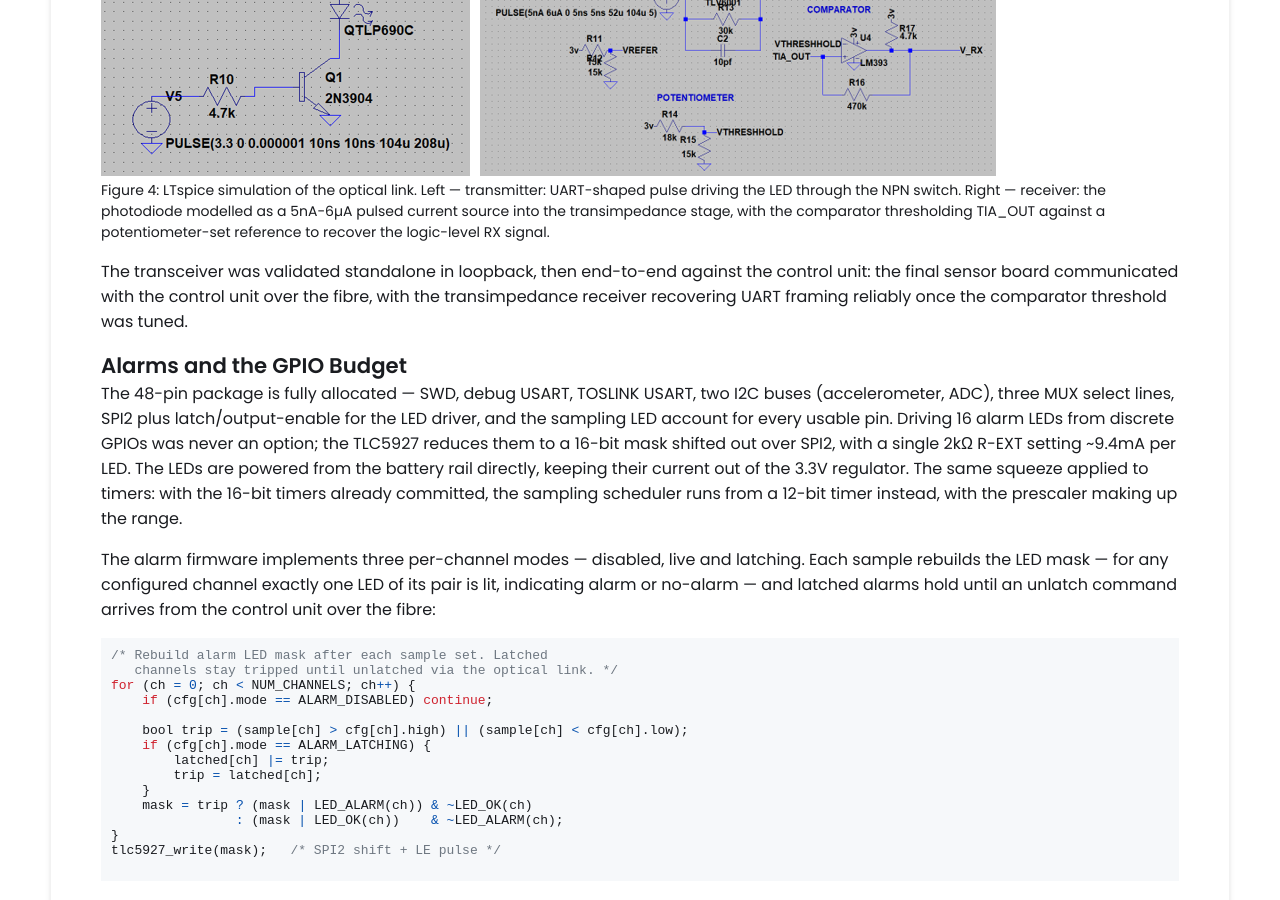
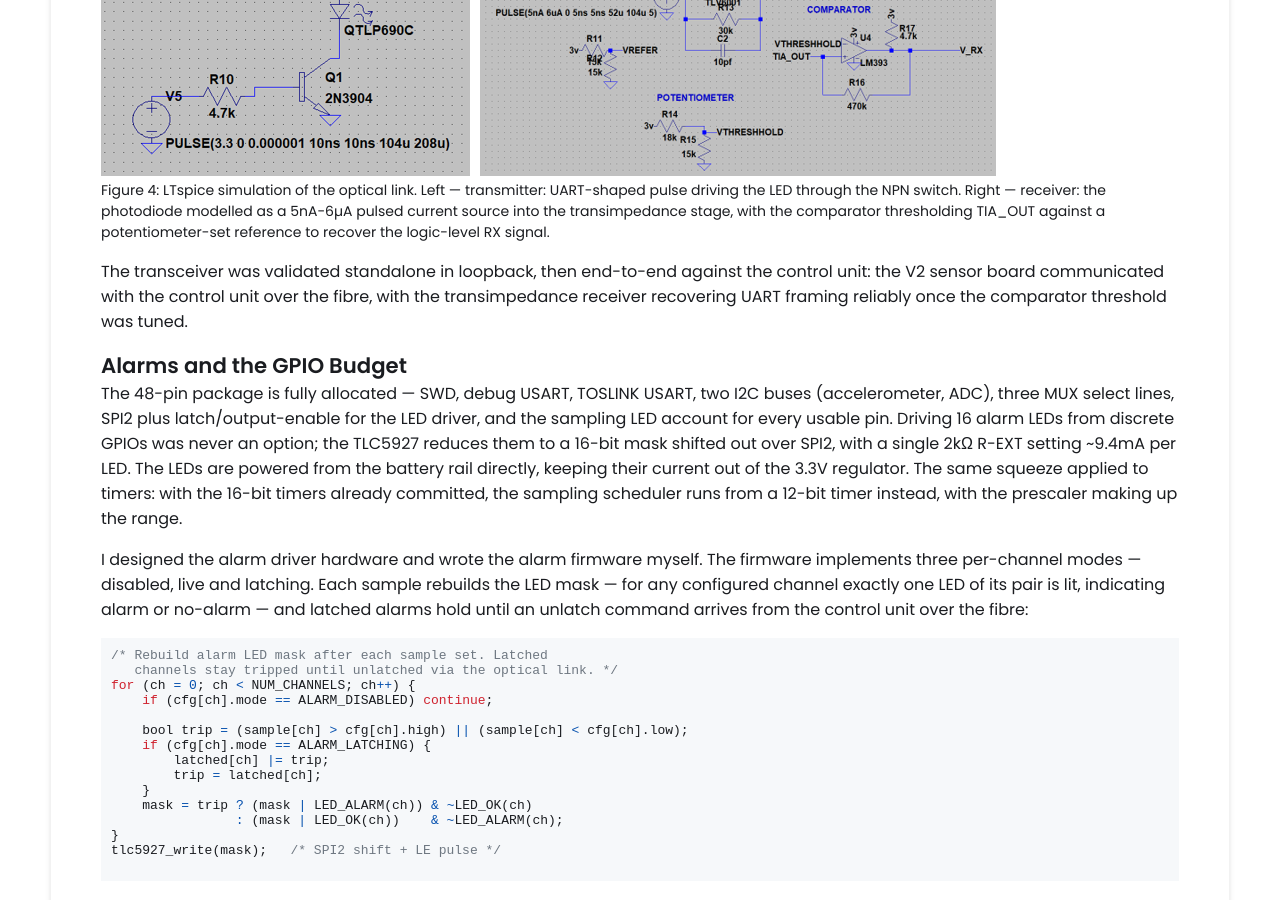
Before and after one commit to OliCar-del/OliCar-del.github.io, a Jekyll site: the page built from _projects/loggy/index.md, in a window 1280 px wide and 900 px high, scrolled down 3970 px. Built offline with Jekyll 4.4.1, drawn with Linux system fonts in a browser that asks for light colours; some of the changed text lies outside the part shown.

Commit message:
further information on splits and responsibilities

````diff
--- a/_projects/adsb-antenna/interactive.html
+++ b/_projects/adsb-antenna/interactive.html
@@ -296,7 +296,6 @@ code{font-family:"IBM Plex Mono",monospace; font-size:.92em; background:var(--su
   <div class="limits">
     <h2>What this does not establish</h2>
     <ul>
-      <li><b>No hardware.</b> No antenna has been built, and no VNA or SDR measurement exists. Every figure is simulated.</li>
       <li><b>Idealised model.</b> Perfectly conducting wire in free space. No connector, no coax, no common-mode
         current on the feedline, no mast, no roof, no surrounding buildings.</li>
       <li><b>Approximated feed.</b> A 6&nbsp;mm voltage-source segment centred 3&nbsp;mm above the radial junction is a
--- a/_projects/loggy/index.md
+++ b/_projects/loggy/index.md
@@ -41,7 +41,7 @@ Design targets for the sensor unit:
 * An optical transceiver built at component level — a bare 3mm LED and a BPW34 photodiode, not an integrated module
 * A hard cost ceiling: whole-product BOM under $125 AUD
 
-Work split four ways: sensor unit hardware, sensor unit firmware, control unit hardware and firmware, and PC GUI. This entry covers my scope — the sensor unit hardware end-to-end (circuit design, simulation, schematic capture, PCB layout, construction), testing of the sensor board and TOSLINK transceiver, integration testing against the control board, firmware for the alarm indicators, and the project BOM.
+Work split four ways: sensor unit hardware, sensor unit firmware, control unit hardware and firmware, and PC GUI. This entry covers my scope — the sensor unit hardware end-to-end (circuit design, simulation, schematic capture, PCB layout, construction), testing of the sensor board and TOSLINK transceiver, integration testing against the control board, the alarm indicators (driver hardware and firmware), and the project BOM.
 
 ## Architecture
 
@@ -82,7 +82,7 @@ The transceiver is built at component level — a bare LED and photodiode rather
 
 {% include image-gallery.html images="TOSLINK_transmit_ltspice.png, TOSLINK_receive_ltspice.png" height="350" caption="Figure 4: LTspice simulation of the optical link. Left — transmitter: UART-shaped pulse driving the LED through the NPN switch. Right — receiver: the photodiode modelled as a 5nA-6µA pulsed current source into the transimpedance stage, with the comparator thresholding TIA_OUT against a potentiometer-set reference to recover the logic-level RX signal." %}
 
-The transceiver was validated standalone in loopback, then end-to-end against the control unit: the final sensor board communicated with the control unit over the fibre, with the transimpedance receiver recovering UART framing reliably once the comparator threshold was tuned.
+The transceiver was validated standalone in loopback, then end-to-end against the control unit: the V2 sensor board communicated with the control unit over the fibre, with the transimpedance receiver recovering UART framing reliably once the comparator threshold was tuned.
 
 <!-- TODO photo pending — uncomment and renumber figures when added:
 {% include image-gallery.html images="toslink_bench.jpg" height="500" caption="Figure X: TOSLINK transceiver bench validation against the control unit." %}
@@ -92,7 +92,7 @@ The transceiver was validated standalone in loopback, then end-to-end against th
 
 The 48-pin package is fully allocated — SWD, debug USART, TOSLINK USART, two I2C buses (accelerometer, ADC), three MUX select lines, SPI2 plus latch/output-enable for the LED driver, and the sampling LED account for every usable pin. Driving 16 alarm LEDs from discrete GPIOs was never an option; the TLC5927 reduces them to a 16-bit mask shifted out over SPI2, with a single 2kΩ R-EXT setting ~9.4mA per LED. The LEDs are powered from the battery rail directly, keeping their current out of the 3.3V regulator. The same squeeze applied to timers: with the 16-bit timers already committed, the sampling scheduler runs from a 12-bit timer instead, with the prescaler making up the range.
 
-The alarm firmware implements three per-channel modes — disabled, live and latching. Each sample rebuilds the LED mask — for any configured channel exactly one LED of its pair is lit, indicating alarm or no-alarm — and latched alarms hold until an unlatch command arrives from the control unit over the fibre:
+I designed the alarm driver hardware and wrote the alarm firmware myself. The firmware implements three per-channel modes — disabled, live and latching. Each sample rebuilds the LED mask — for any configured channel exactly one LED of its pair is lit, indicating alarm or no-alarm — and latched alarms hold until an unlatch command arrives from the control unit over the fibre:
 
 ```c
 /* Rebuild alarm LED mask after each sample set. Latched
````
Also changed, not shown: _projects/adsb-antenna/index.md (+3 -3 lines).
